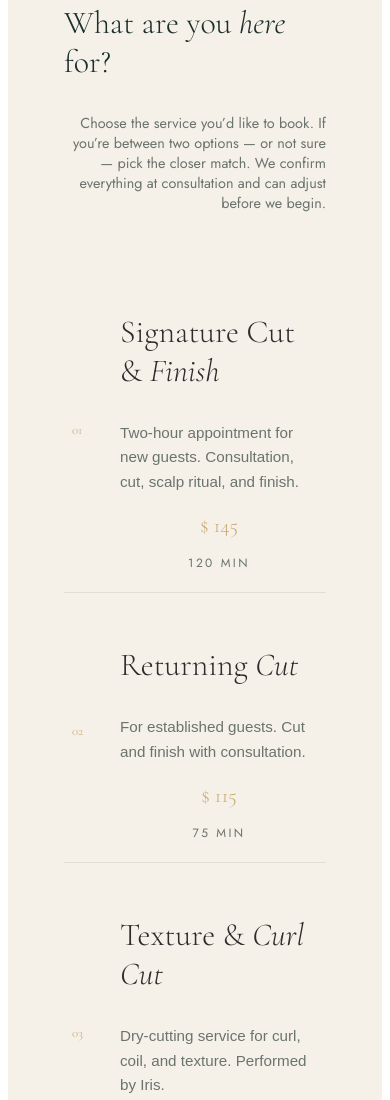
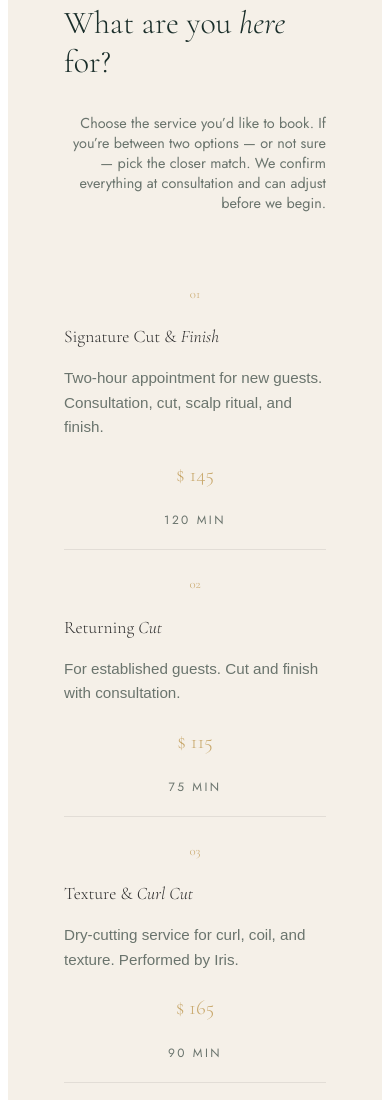
Before and after one commit to geoClink/the-salon-co, a website: page public/book.html in a window 390 px wide. Shown: the part 840-1940 px from the top of the page. Drawn offline with Linux system fonts and the light colour scheme; a web font is replaced by a local one.

Commit message:
Fix mobile booking service row layout to use flex column

```diff
--- a/public/css/style.css
+++ b/public/css/style.css
@@ -4197,26 +4197,28 @@ input[type="radio"]:checked {
 
     /* STEP 1 — SERVICE LIST */
     .booking-service-row {
-        grid-template-columns: 36px 1fr;
-        grid-template-rows: auto auto;
-        gap: 0.25rem 0.75rem;
-        padding: 1.25rem 0.5rem;
+        display: flex;
+        flex-direction: column;
+        gap: 0.5rem;
+        padding: 1.25rem 0;
     }
 
     .booking-index {
-        grid-row: 1 / 3;
         font-size: 0.8rem;
-        align-self: center;
     }
 
     .booking-service-details {
-        grid-column: 2;
+        width: 100%;
+    }
+
+    .booking-service-details h3 {
+        font-size: 1.1rem;
+        margin-bottom: 0.25rem;
     }
 
     .booking-service-meta {
-        grid-column: 2;
         display: flex;
-        gap: 1rem;
+        gap: 1.5rem;
         align-items: center;
     }
 
```
